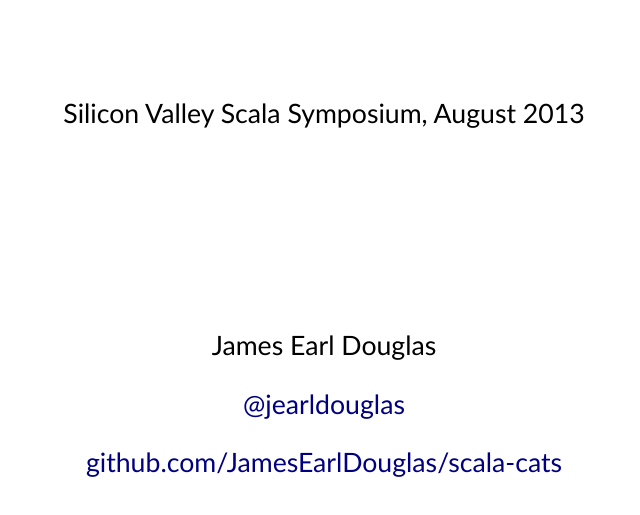
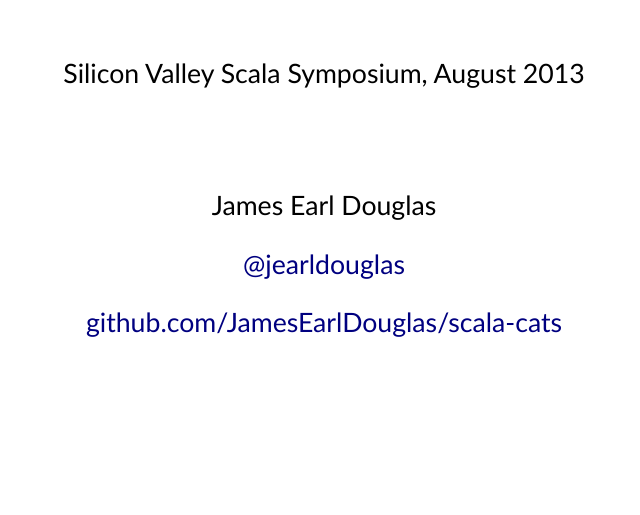
Before and after one commit to edwardt/scala-cats, a plain HTML site: page svss-2013/index.html in a window 1280 px wide. Shown: the part 193-708 px from the top of the page, without its empty margins (316-956 px from the left). Drawn offline with Linux system fonts and the light colour scheme.

Commit message:
tweak css

```diff
--- a/svss-2013/index.html
+++ b/svss-2013/index.html
@@ -8,8 +8,8 @@
   div.toolbar { visibility: hidden; }
   div.cover { text-align: center; margin-top: 10%; }
   div.cover h1 { margin-right: 0px; }
-  p.location { margin-top: 100px; }
-  p.author { margin-top: 200px; }
+  p.location { margin-top: 60px; }
+  p.author { margin-top: 100px; }
 </style>
 <script type="text/javascript">
   w3c_slidy.want_toolbar = false;
```
